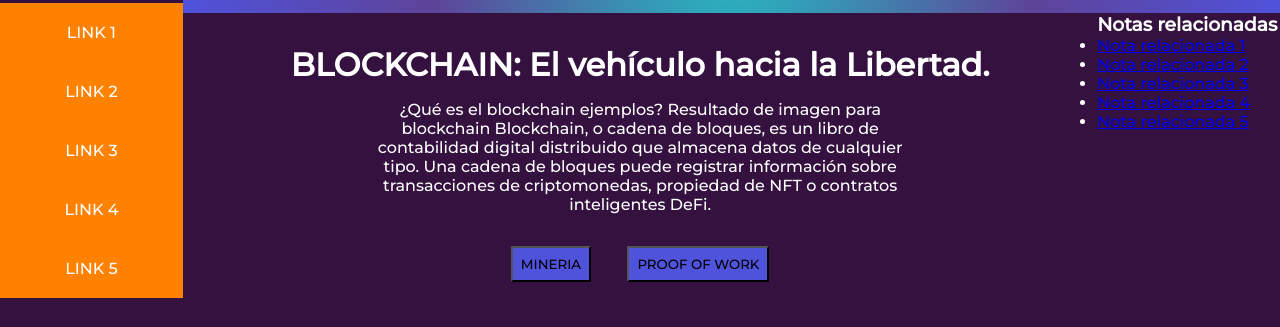
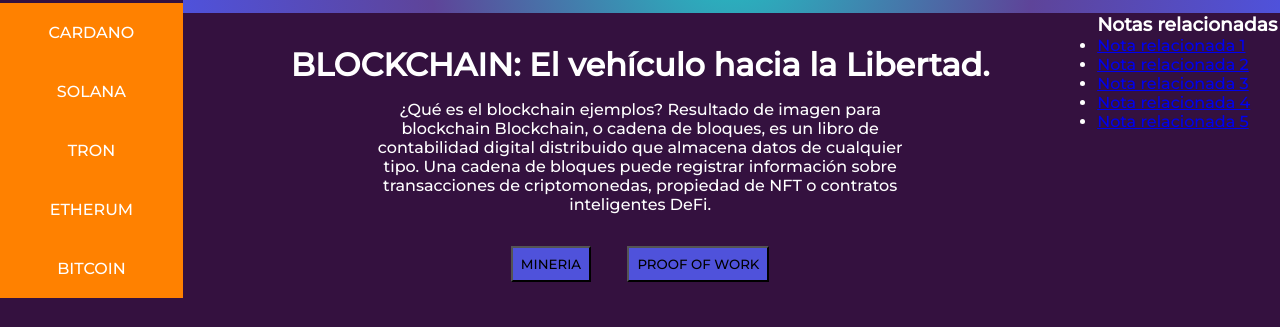
Before and after one commit to 19brayan/BITCOIN-JIMENEZ, a plain HTML site: page index.html in a window 1280 px wide. Shown: the part 112-439 px from the top of the page. Drawn offline with nearby package versions, Linux system fonts and the light colour scheme.

Commit message:
actualizacion apartado aside

```diff
--- a/index.html
+++ b/index.html
@@ -20,12 +20,12 @@
             <img src="https://www.pngmart.com/files/15/Bitcoin-Vector-PNG.png" alt="bitcoin" class="logoDesktop">
             <ul>
                 <li>
-                    <a href="./trding.html">LINK 1</a>
+                    <a href="./trding.html">CARDANO</a>
                 </li>
-                <li><a href="./index.html">LINK 2</a></li>
-                <li><a href="./trding.html">LINK 3</a></li>
-                <li><a href="./trding.html">LINK 4</a></li>
-                <li><a href="./trding.html">LINK 5</a></li>
+                <li><a href="./index.html">SOLANA</a></li>
+                <li><a href="./trding.html">TRON</a></li>
+                <li><a href="./trding.html">ETHERUM</a></li>
+                <li><a href="./trding.html">BITCOIN</a></li>
             </ul>
         </nav>
 
```
Also changed, not shown: trding.html (+1 -1 lines).
